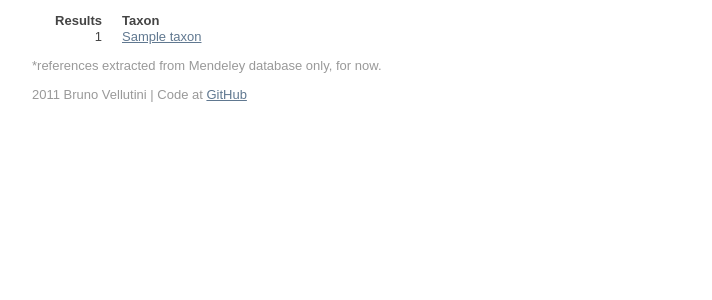
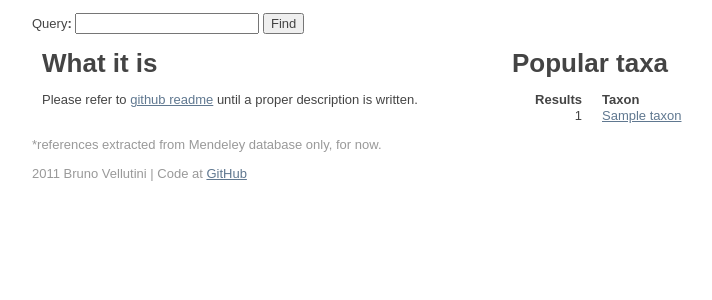
Before and after one commit to bruvellu/livingbib, a Django app: template alive/templates/home.html in a window 1280 px wide. Shown: the part 85-385 px from the top of the page, without its empty margins (128-840 px from the left). Run offline with Django 3.2, Linux system fonts and the light colour scheme; the template is opened without the code that fills it: most values are stand-ins (such as "Sample title", 1, 10 or a date in 2020); form fields are guessed from the names that the template uses; some libraries are stand-ins or nearby versions.

Commit message:
Handle new taxa from search results
Organized home page a bit also.

```diff
--- a/alive/forms.py
+++ b/alive/forms.py
@@ -22,5 +22,5 @@ class SearchForm(forms.Form):
     query = forms.CharField(
             label=_('Search for'),
             widget=forms.TextInput(attrs={'size': 32}),
-            help_text=_('(type a taxon name (or common name))'),
+            help_text=_('try a scientific or common name'),
             )
--- a/alive/static/css/style.css
+++ b/alive/static/css/style.css
@@ -182,9 +182,10 @@ div.paperlist {
 }
 
 div.citation { padding:1em 0; }
-div.taxa { margin:0 0 1em 0; }
+div#home-taxa { margin:0 0 1em 0; }
 div.rankings { margin:1em 0; }
 div.paperlist { margin:1em 0; }
+div#search-box { margin:0 0 1em 0; }
 
 div.search-taxon { padding:1em; }
 div.search-taxon:hover { background:#fafafa; color:#607890; }
--- a/alive/templates/home.html
+++ b/alive/templates/home.html
@@ -2,15 +2,28 @@
 
 {% block content %}
 
-<div class="taxa">
+
+<div id="search-box">
+    <form id="search-form" method="get" action="/search/">
+        {{ form.query.label_tag }}<strong>:</strong> {{ form.query }} <input type="submit" value="Find" class="fashion" /> <span class="quiet">{{ form.query.help_text }}</span>
+    </form>
+</div>
+
+<div class="grid_6" id="site-description">
+    <h2>What it is</h2>
+    Please refer to <a href="https://github.com/nelas/livingbib#readme">github readme</a> until a proper description is written.
+</div>
+
+<div id="home-taxa" class="grid_6">
+    <h2>Popular taxa</h2>
 
     <div class="grid_1 align-right"><strong>Results</strong></div>
-    <div class="grid_11"><strong>Taxon</strong></div>
+    <div class="grid_4"><strong>Taxon</strong></div>
     <div class="clear"></div>
 
     {% for taxon in taxa %}
     <div class="grid_1 align-right">{{ taxon.total_results }}</div>
-    <div class="grid_11"><a href="{{ taxon.get_absolute_url }}">{{ taxon.name }}</a></div>
+    <div class="grid_4"><a href="{{ taxon.get_absolute_url }}">{{ taxon.name }}</a></div>
     <div class="clear"></div>
     {% endfor %}
 
```
Also changed, not shown: alive/templates/taxon.html (+14 -0 lines), alive/views.py (+33 -5 lines).
